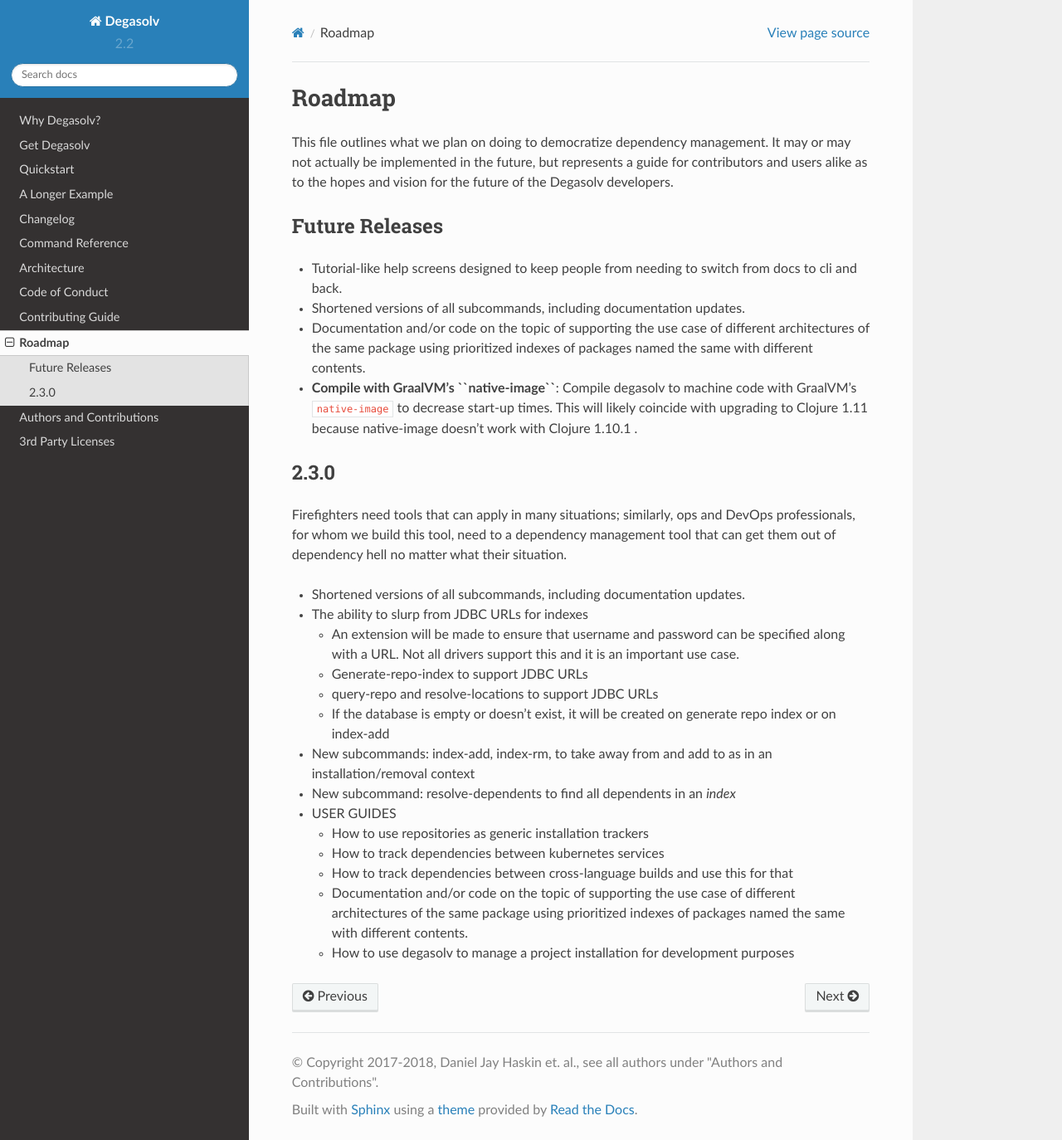
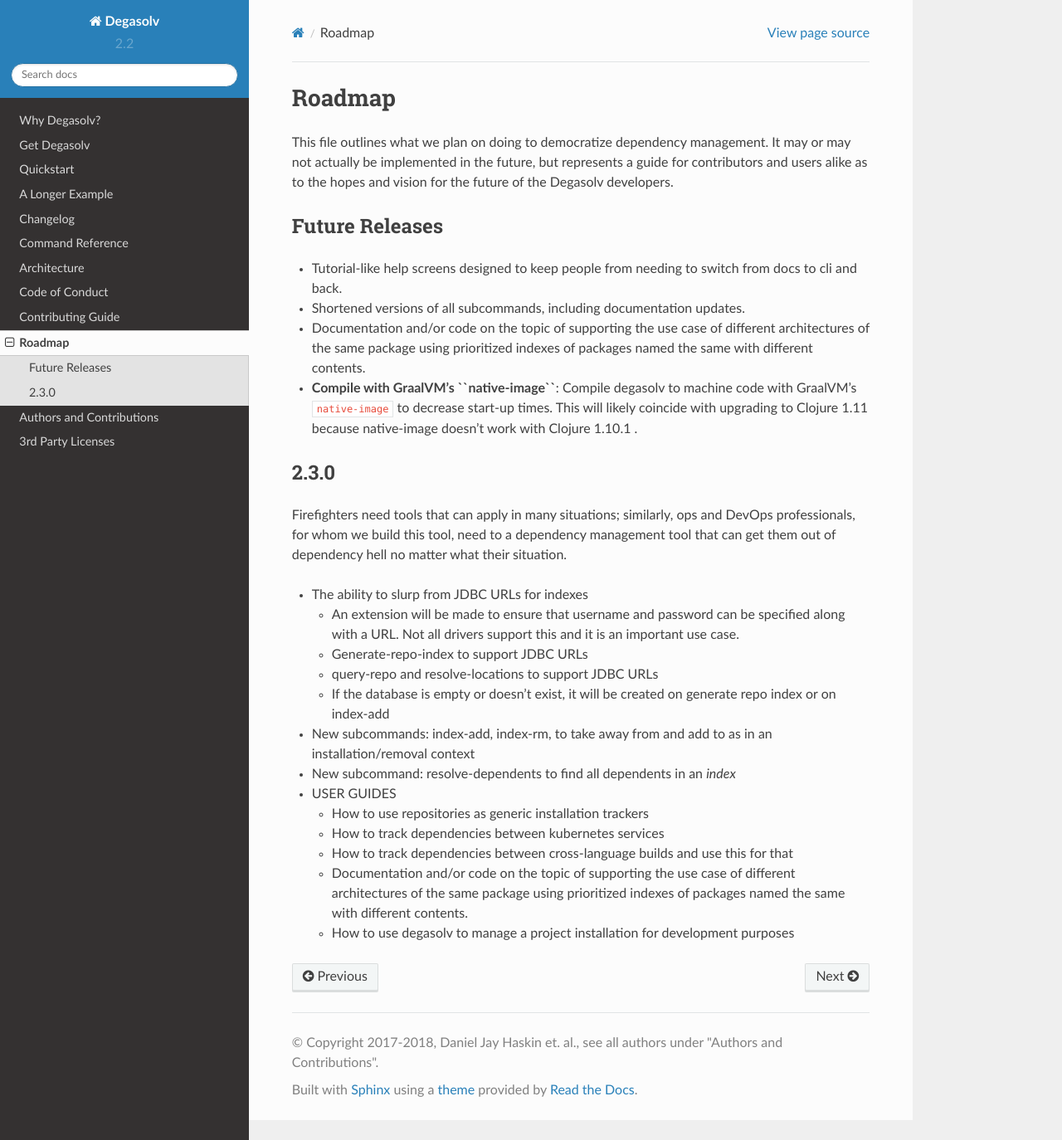
Before and after one commit to djhaskin987/degasolv, a Sphinx documentation site: the page built from docs/roadmap.rst, in a window 1280 px wide and 1374 px high. Shown: the whole window at 83% size. Built offline with Sphinx 7.4.7 and the Read the Docs theme 2.0.0, drawn with Linux system fonts in a browser that asks for light colours.

Commit message:
Fix roadmap

```diff
--- a/docs/roadmap.rst
+++ b/docs/roadmap.rst
@@ -31,7 +31,6 @@
 management tool that can get them out of dependency hell no matter what their
 situation.
 
-- Shortened versions of all subcommands, including documentation updates.
 - The ability to slurp from JDBC URLs for indexes
 
   - An extension will be made to ensure that username and password
```
